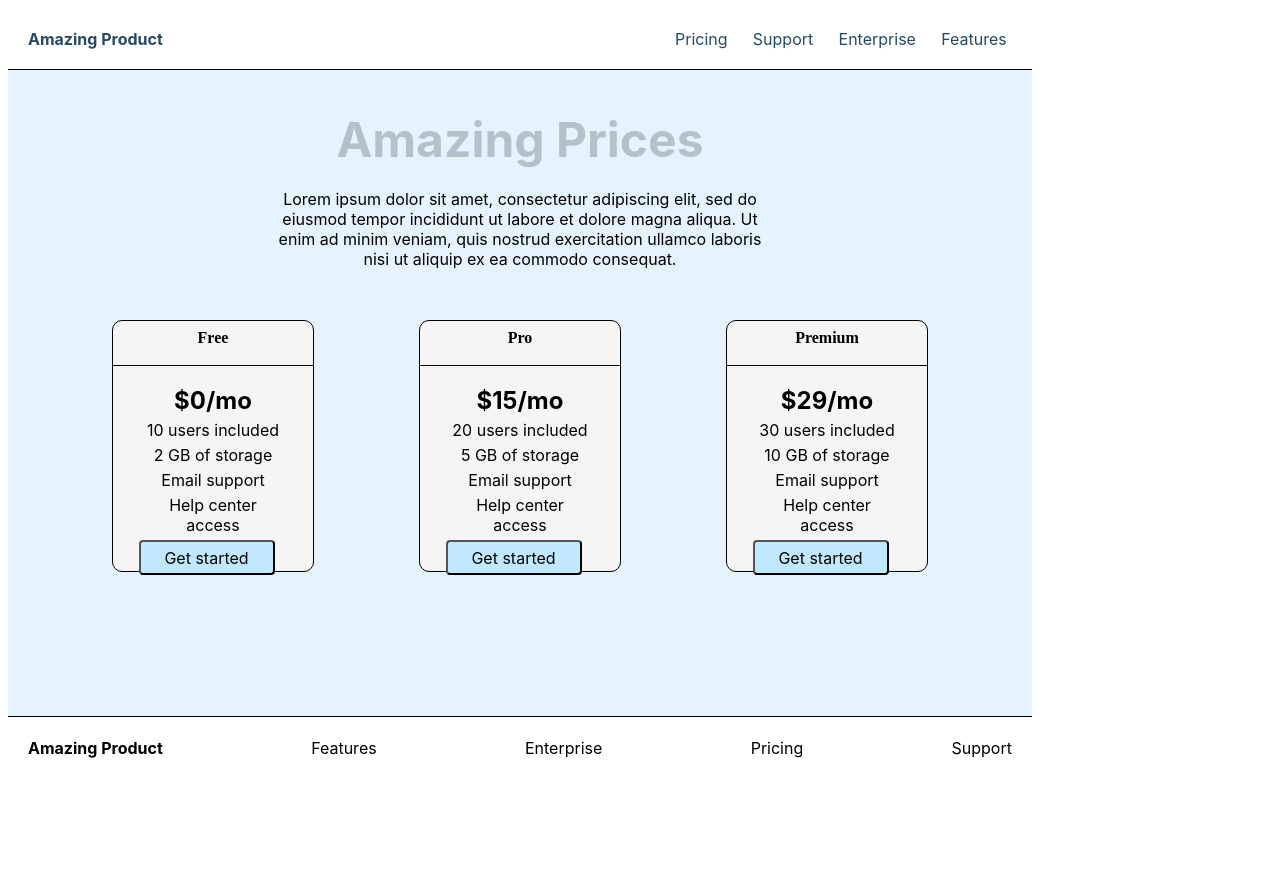
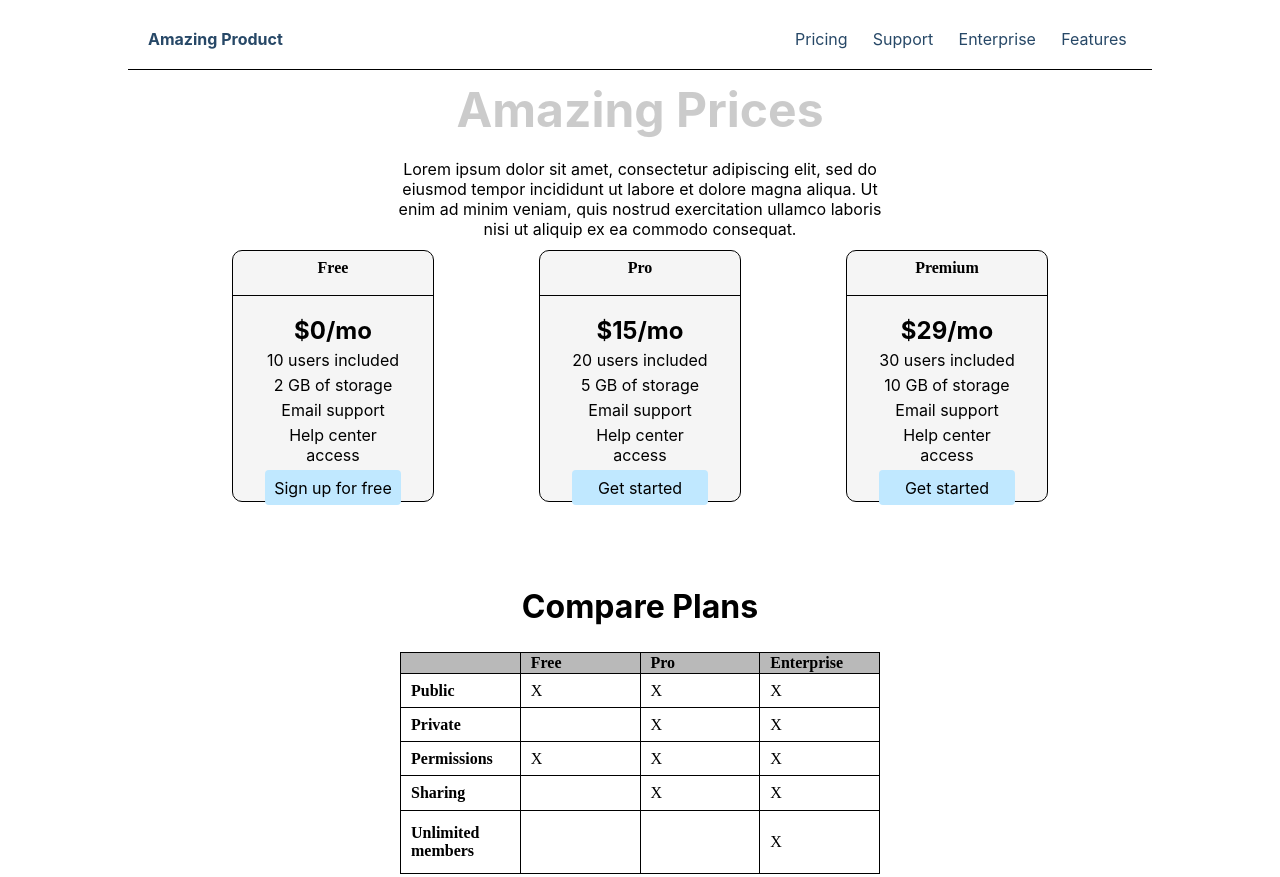
Before and after one commit to Abzal12/AmazingPricesFrontEnd, a plain HTML site: page index.html in a window 1280 px wide. Shown: the top 877 px of the page. Before the commit the page ends 800 px from the top, so only its background shows below. Drawn offline with Linux system fonts and the light colour scheme.

Commit message:
Stage 3/4

```diff
--- a/index.html
+++ b/index.html
@@ -16,12 +16,12 @@
         </nav>
     </header>
     <main>
-        <section id="section-one">
+        <section>
             <div><h1>Amazing Prices</h1></div>
             <div><p>Lorem ipsum dolor sit amet, consectetur adipiscing elit, sed do eiusmod tempor incididunt ut labore et dolore magna aliqua. Ut enim ad minim veniam, quis nostrud exercitation ullamco laboris nisi ut aliquip ex ea commodo consequat.</p></div>
         </section>
-        <section id="section-two">
 
+        <section>
             <div class="card">
                 <div class="card-header">
                     <div><h4>Free</h4></div>
@@ -34,8 +34,7 @@
                         <div><p>Email support</p></div>
                         <div><p>Help center access</p></div>
                     </div>
-<!--                    <div class="btn-border"><a href="#" class="btn btn-primary">Sign up for free</a></div>-->
-                    <div><button><a href="#" class="btn btn-primary">Get started</a></button></div>
+                    <div><button><a href="#">Sign up for free</a></button></div>
                 </div>
             </div>
 
@@ -51,8 +50,7 @@
                         <div><p>Email support</p></div>
                         <div><p>Help center access</p></div>
                     </div>
-<!--                    <div class="btn-border"><a href="#" class="btn btn-primary">Get started</a></div>-->
-                        <div><button><a href="#" class="btn btn-primary">Get started</a></button></div>
+                        <div><button><a href="#">Get started</a></button></div>
                 </div>
             </div>
 
@@ -68,10 +66,55 @@
                         <div><p>Email support</p></div>
                         <div><p>Help center access</p></div>
                     </div>
-<!--                    <div class="btn-border"><a href="#" class="btn btn-primary">Get started</a></div>-->
-                    <div><button><a href="#" class="btn btn-primary">Get started</a></button></div>
+                    <div><button><a href="#">Get started</a></button></div>
                 </div>
             </div>
+        </section>
+
+        <section>
+            <h2>Compare Plans</h2>
+            <table>
+                <thead>
+                    <tr>
+                        <th></th>
+                        <th>Free</th>
+                        <th>Pro</th>
+                        <th>Enterprise</th>
+                    </tr>
+                </thead>
+                <tbody>
+                    <tr>
+                        <th>Public</th>
+                        <td>X</td>
+                        <td>X</td>
+                        <td>X</td>
+                    </tr>
+                    <tr>
+                        <th>Private</th>
+                        <td></td>
+                        <td>X</td>
+                        <td>X</td>
+                    </tr>
+                    <tr>
+                        <th>Permissions</th>
+                        <td>X</td>
+                        <td>X</td>
+                        <td>X</td>
+                    </tr>
+                    <tr>
+                        <th>Sharing</th>
+                        <td></td>
+                        <td>X</td>
+                        <td>X</td>
+                    </tr>
+                    <tr>
+                        <th>Unlimited members</th>
+                        <td></td>
+                        <td></td>
+                        <td>X</td>
+                    </tr>
+                </tbody>
+            </table>
         </section>
     </main>
     <footer>
--- a/styles.css
+++ b/styles.css
@@ -1,3 +1,10 @@
+html {
+    display: flex;
+    justify-content: center;
+}
+
+/*header*/
+
 header {
     width: 1024px;
     height: 61px;
@@ -30,7 +37,7 @@ header a {
     padding-left: 20px;
 }
 
-
+/*footer*/
 
 footer {
     width: 1024px;
@@ -48,44 +55,42 @@ footer a {
     font-size: 16px;
 }
 
-
-
-
+/*main*/
 
 main {
     width: 1024px;
-    height: 646px;
-    background-color: #E5F2FF;
+    height: 834px;
     display: flex;
     flex-direction: column;
     align-items: center;
-    row-gap: 100px;
+    row-gap: 60px;
     justify-content: normal;
 }
 
-#section-one {
+section:nth-child(1) {
     width: 459px;
     height: 150px;
     text-align: center;
     grid-area: one;
     display: flex;
     flex-direction: column;
+    margin-top: -30px;
 }
 
-#section-one p {
+section:nth-child(1) p {
     font-family: Inter, sans-serif;
     font-size: 16px;
     margin: -20px;
 }
 
-#section-one h1 {
+section:nth-child(1) h1 {
     font-family: Inter, sans-serif;
     font-size: 48px;
     font-weight: bold;
     opacity: 20%;
 }
 
-#section-two {
+section:nth-child(2) {
     width: 816px;
     height: 250px;
     grid-area: two;
@@ -130,8 +135,7 @@ main {
 
     display: flex;
     flex-direction: column;
-    text-align: center;
-    justify-content: space-around;
+    align-items: center;
 }
 
 .card-text {
@@ -150,29 +154,69 @@ main {
     margin: 5px;
 }
 
-.btn {
+button > a {
     font-family: Inter, sans-serif;
     font-size: 16px;
     text-decoration: none;
     color: #000000;
 }
 
-/*.btn-border {*/
-/*    width: 136px;*/
-/*    height: 35px;*/
-/*    border-radius: 4px;*/
-/*    display: flex;*/
-/*    align-items: center;*/
-/*    justify-content: center;*/
-/*    background-color: #C0E8FF;*/
-/*}*/
-
 button {
     width: 136px;
     height: 35px;
     border-radius: 4px;
+    border: hidden;
     display: flex;
     align-items: center;
     justify-content: center;
     background-color: #C0E8FF;
 }
+
+section:nth-child(3) {
+    width: 480px;
+    height: 314px;
+    display: flex;
+    flex-direction: column;
+    align-items: center;
+
+}
+
+section:nth-child(3) > h2 {
+    font-size: 32px;
+    font-family: Inter, sans-serif;
+    text-align: center;
+}
+
+table,
+th,
+td {
+    border-collapse: collapse;
+    border-style: solid;
+    border-width: 1px;
+}
+
+table {
+    width: 480px;
+    height: 232px;
+}
+
+table th,
+table td {
+    padding-left: 10px;
+}
+
+thead {
+    background-color: #B9B9B9;
+}
+
+thead th:nth-child(1),
+thead th:nth-child(2),
+thead th:nth-child(3),
+thead th:nth-child(4) {
+    width: 25%;
+}
+
+
+th {
+    text-align: left;
+}
```
